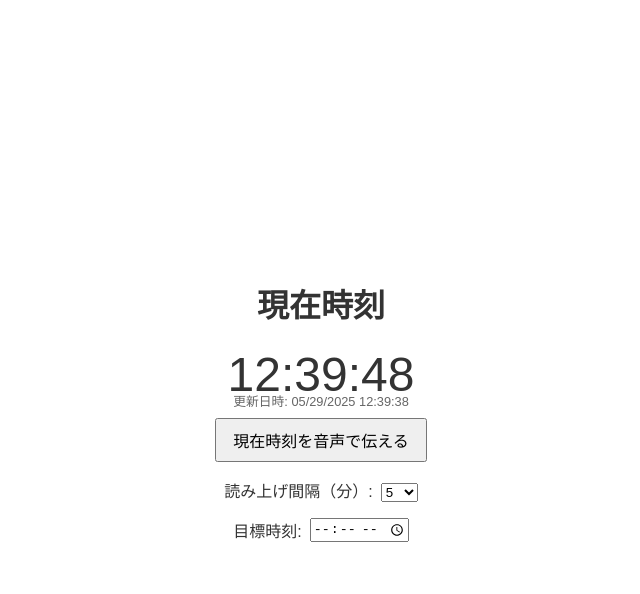
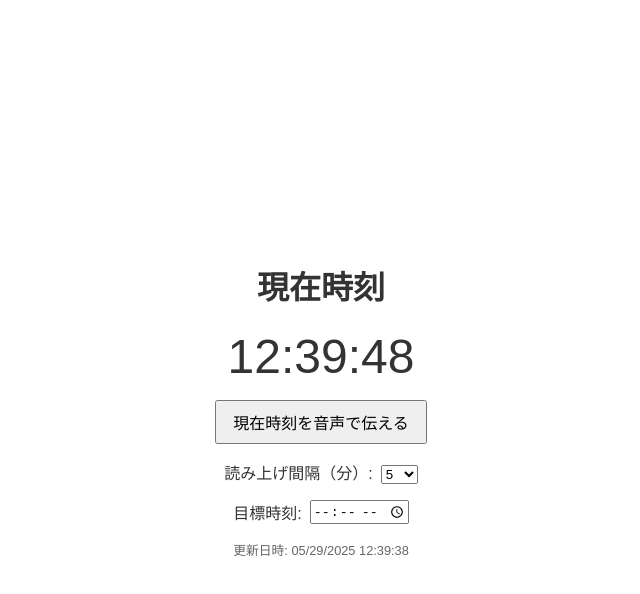
Before and after one commit to taturou/pwa-voice-clock, a React (Create React App) app: page / in a window 1280 px wide. Both pictures are taken after a click on the button "音声を有効にする". Shown: the top 594 px of the page, without its empty margins (319-959 px from the left). Built offline with nearby package versions, Linux system fonts and the light colour scheme.

Commit message:
表示の問題を修正

```diff
--- a/src/App.js
+++ b/src/App.js
@@ -137,10 +137,9 @@ export default function App() {
           </button>
         )}
       </div>
-      {/* 更新日時: 画面下部固定 */}
+      {/* 更新日時: 目標時刻の下に表示 */}
       <div style={{
-        position:'absolute', bottom:'calc(env(safe-area-inset-bottom)+10px)', left:0, width:'100%', textAlign:'center',
-        fontSize:'0.8rem', color:'#666'
+        marginTop:'1rem', fontSize:'0.8rem', color:'#666'
       }}>
         更新日時: {lastModified}
       </div>
```
